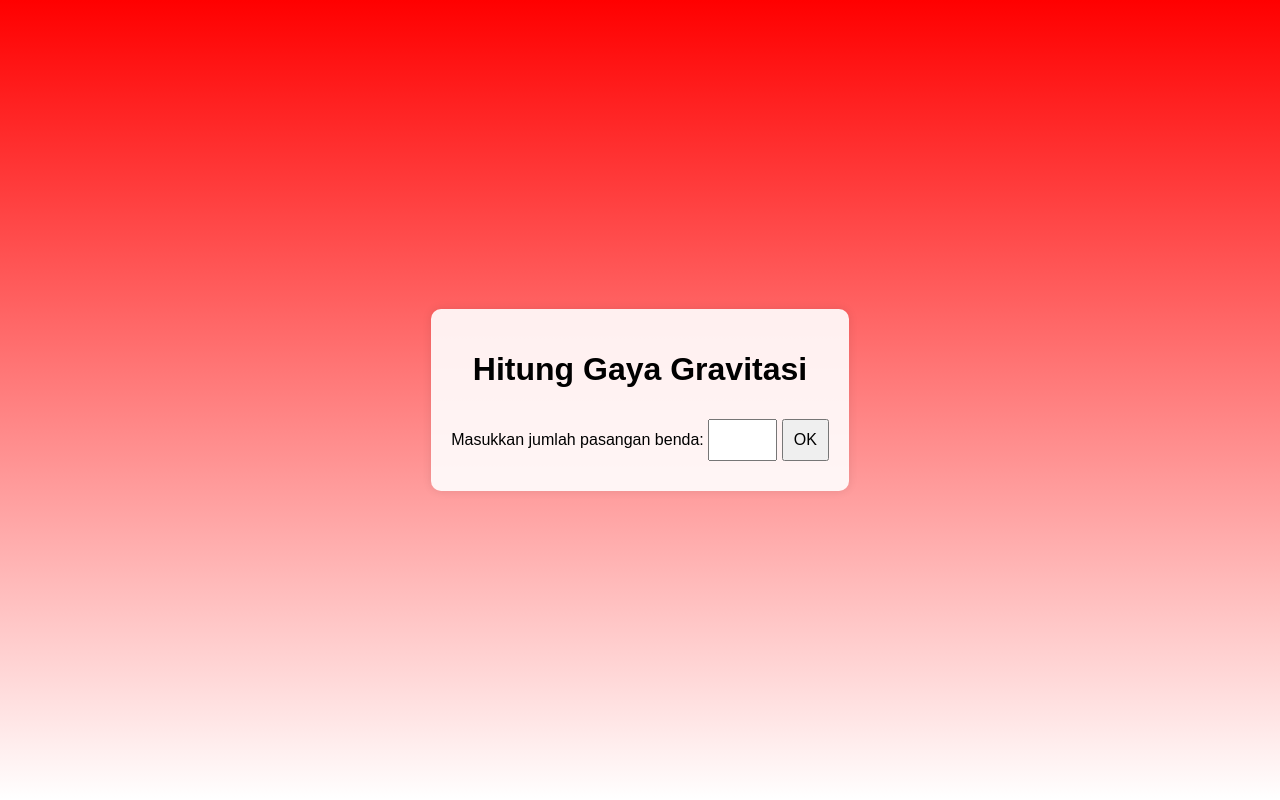
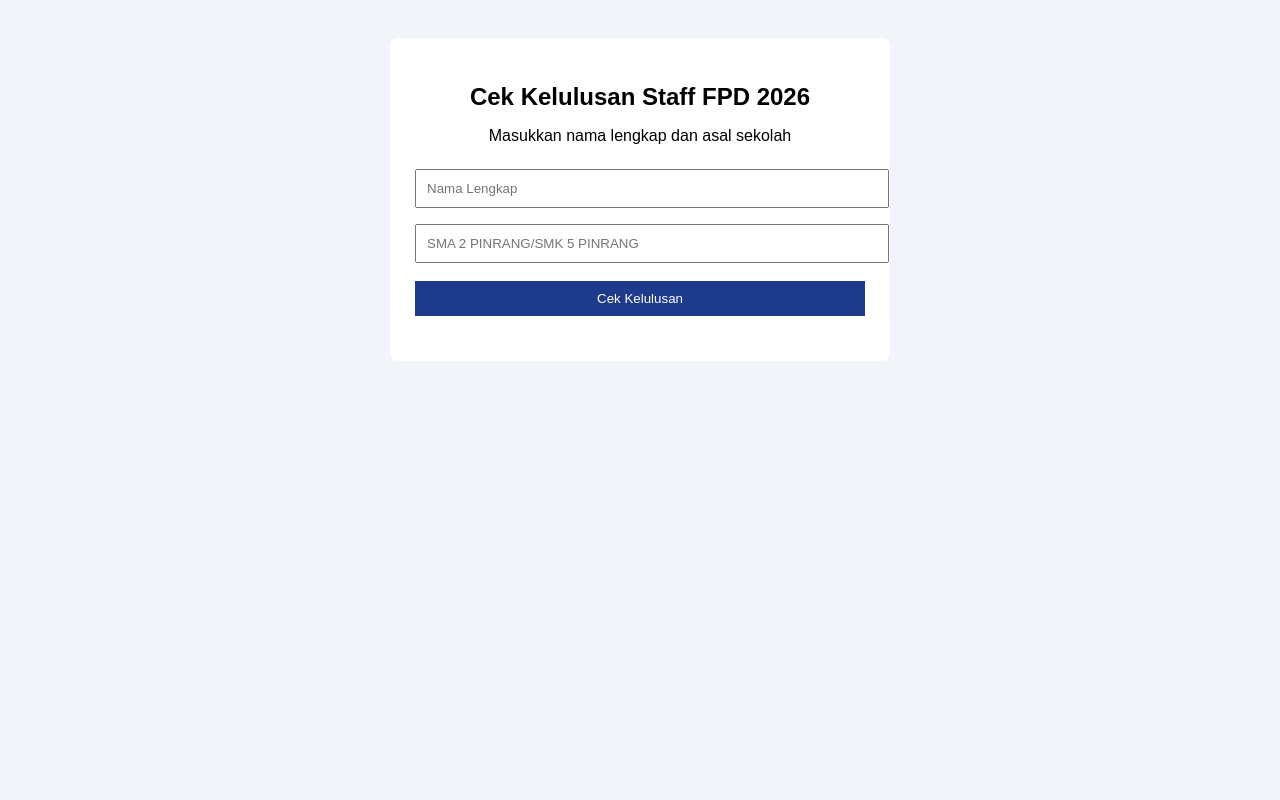
Before and after one commit to putra916/putra916.github.io, a plain HTML site: page index.html in a window 1280 px wide. Drawn offline with Linux system fonts and the light colour scheme.

Commit message:
Update index.html

```diff
--- a/index.html
+++ b/index.html
@@ -1,133 +1,127 @@
 <!DOCTYPE html>
-<html lang="en">
+<html lang="id">
 <head>
     <meta charset="UTF-8">
-    <meta name="viewport" content="width=device-width, initial-scale=1.0">
-    <title>Gravitasi Newton</title>
+    <title> Staff FPD 2026</title>
     <style>
         body {
-            background: linear-gradient(to bottom, red, white);
-            display: flex;
-            justify-content: center;
-            align-items: center;
-            height: 100vh;
-            margin: 0;
             font-family: Arial, sans-serif;
+            background: #f1f5f9;
+            padding: 30px;
         }
-        .container {
-            background: rgba(255, 255, 255, 0.9);
-            border-radius: 10px;
-            padding: 20px;
-            box-shadow: 0 0 10px rgba(0, 0, 0, 0.1);
+        .box {
+            max-width: 450px;
+            background: white;
+            margin: auto;
+            padding: 25px;
+            border-radius: 8px;
             text-align: center;
         }
-        .container table {
+        h2 {
+            margin-bottom: 10px;
+        }
+        input {
             width: 100%;
-            margin: 20px 0;
-            border-collapse: collapse;
+            padding: 10px;
+            margin: 8px 0;
         }
-        .container th, .container td {
-            border: 1px solid #ddd;
-            padding: 8px;
+        button {
+            padding: 10px 20px;
+            background: #1e3a8a;
+            color: white;
+            border: none;
+            cursor: pointer;
+            width: 100%;
+            margin-top: 10px;
         }
-        .container th {
-            background-color: #f2f2f2;
+        .hasil {
+            margin-top: 20px;
+            font-weight: bold;
         }
-        input, button {
-            margin: 10px 0;
-            padding: 10px;
-            font-size: 1rem;
+        .lolos {
+            color: green;
+        }
+        .tidak {
+            color: red;
         }
     </style>
 </head>
 <body>
-    <div class="container">
-        <h1>Hitung Gaya Gravitasi</h1>
-        <div>
-            <label for="jumlah">Masukkan jumlah pasangan benda: </label>
-            <input type="number" id="jumlah" min="1" max="5">
-            <button onclick="generateInputFields()">OK</button>
-        </div>
-        <div id="input-fields"></div>
-        <div id="calculation" style="display: none;">
-            <button onclick="calculateGravitasi()">Hitung Gaya Gravitasi</button>
-        </div>
-        <div id="results"></div>
-    </div>
-    <audio id="audio" src="suara.1.mp3"></audio>
 
-    <script>
-        let massaBendaPertama = [];
-        let massaBendaKedua = [];
-        let jarakBenda = [];
+<div class="box">
+    <h2>Cek Kelulusan Staff FPD 2026</h2>
+    <p>Masukkan nama lengkap dan asal sekolah</p>
 
-        function generateInputFields() {
-            const jumlah = document.getElementById('jumlah').value;
-            const inputFieldsDiv = document.getElementById('input-fields');
-            inputFieldsDiv.innerHTML = '';
-            massaBendaPertama = [];
-            massaBendaKedua = [];
-            jarakBenda = [];
+    <input type="text" id="nama" placeholder="Nama Lengkap">
+    <input type="text" id="sekolah" placeholder="SMA 2 PINRANG/SMK 5 PINRANG">
 
-            if (jumlah > 0 && jumlah <= 5) {
-                let table = '<table>';
-                table += '<tr><th>Pasangan</th><th>Massa Benda Pertama (kg)</th><th>Massa Benda Kedua (kg)</th><th>Jarak (m)</th></tr>';
+    <button onclick="cekKelulusan()">Cek Kelulusan</button>
 
-                for (let i = 0; i < jumlah; i++) {
-                    table += `
-                        <tr>
-                            <td>${i + 1}</td>
-                            <td><input type="number" id="m1-${i}" step="any"></td>
-                            <td><input type="number" id="m2-${i}" step="any"></td>
-                            <td><input type="number" id="r-${i}" step="any"></td>
-                        </tr>
-                    `;
-                }
+    <div id="hasil" class="hasil"></div>
+</div>
 
-                table += '</table>';
-                inputFieldsDiv.innerHTML = table;
-                document.getElementById('calculation').style.display = 'block';
-            } else {
-                alert('Jumlah pasangan benda harus antara 1 dan 5.');
-            }
+<script>
+    // ===============================
+    // DATA LOLOS STAFF FPD 2026
+    // ===============================
+    const dataLolos = [
+        { nama: "INDRA SETIAWAN", sekolah: "SMA 2 PINRANG" },
+        { nama: "ABIL SAFAAT", sekolah: "SMK 5 PINRANG" },
+        { nama: "DIAN ADE PUTRI", sekolah: "SMA 2 PINRANG" },
+        { nama: "JULIANTI", sekolah: "SMA 2 PINRANG" },
+        { nama: "AISYA ALYA", sekolah: "SMA 2 PINRANG" },
+        { nama: "AULIA CITRA ANUGRAH", sekolah: "SMA 2 PINRANG" },
+        { nama: "AFDAL RUDI", sekolah: "SMA 2 PINRANG" },
+        { nama: "AZIZUL ISMI UMAR", sekolah: "SMK 5 PINRANG" },
+        { nama: "JUMRIAH", sekolah: "SMA 2 PINRANG" },
+        { nama: "KHAIRUN NISA", sekolah: "SMK 5 PINRANG" },
+        { nama: "KAMELIANI", sekolah: "SMK 5 PINRANG" },
+        { nama: "MUHAMMAD TAUFIQ", sekolah: "SMA 2 PINRANG" },
+        { nama: "NUR FITRA RAMADHANI", sekolah: "SMK 5 PINRANG" },
+        { nama: "REHAN", sekolah: "SMA 2 PINRANG" },
+        { nama: "RIANA", sekolah: "SMA 2 PINRANG" },
+        { nama: "SAKINAH", sekolah: "SMA 2 PINRANG" },
+        { nama: "YANA", sekolah: "SMA 2 PINRANG" },
+        { nama: "ABDUL FATTA RIFAI", sekolah: "SMA 2 PINRANG" },
+        { nama: "AKBAR", sekolah: "SMA 2 PINRANG" },
+        { nama: "DANIA AMIRAH", sekolah: "SMK 5 PINRANG" },
+        { nama: "MELYSAH", sekolah: "SMA 2 PINRANG" },
+        { nama: "MUH SAING", sekolah: "SMA 2 PINRANG" },
+        { nama: "MUH ILYAS", sekolah: "SMA 2 PINRANG" },
+        { nama: "NUR FAIDAH", sekolah: "SMA 2 PINRANG" },
+        { nama: "NUR ALAMSYAH ILHAM", sekolah: "SMA 2 PINRANG" },
+        { nama: "NURUL MAGHFIRAH", sekolah: "SMK 5 PINRANG" },
+        { nama: "RESKY NUR AZYFAH", sekolah: "SMA 2 PINRANG" },
+        { nama: "RADIATUL MUNAWARRAH", sekolah: "SMA 2 PINRANG" },
+        { nama: "TIWI LESTARI", sekolah: "SMA 2 PINRANG" },
+        { nama: "ZAZKIA RAMADHANI", sekolah: "SMK 5 PINRANG" },
+        { nama: "ANUGRAH ALAM", sekolah: "SMA 2 PINRANG" },
+        { nama: "EVIANA KARINA", sekolah: "SMA 2 PINRANG" },
+        { nama: "NURAULIA", sekolah: "SMA 2 PINRANG" },
+        { nama: "PANI", sekolah: "SMK 5 PINRANG" },
+        { nama: "RESKY HELL YANTII", sekolah: "SMK 5 PINRANG" },
+        { nama: "SAFNI MAULANA ASRIADI", sekolah: "SMA 2 PINRANG" },
+        { nama: "SYARIDAH", sekolah: "SMA 2 PINRANG" },
+        { nama: "WAHYUNI", sekolah: "SMA 2 PINRANG" },
+        { nama: "WAHYULIA", sekolah: "SMK 5 PINRANG" }
+    ];
+
+    function cekKelulusan() {
+        const namaInput = document.getElementById("nama").value.toUpperCase().trim();
+        const sekolahInput = document.getElementById("sekolah").value.toUpperCase().trim();
+        const hasil = document.getElementById("hasil");
+
+        const ditemukan = dataLolos.find(d =>
+            d.nama === namaInput && d.sekolah === sekolahInput
+        );
+
+        if (ditemukan) {
+            hasil.innerHTML = "🎉 SELAMAT! ANDA <span class='lolos'>LOLOS</span> SEBAGAI STAFF FPD 2026/HUBUNGI NOMOR INI UNTUK INFO LEBIH LANJUT 082193374985";
+        } else {
+            hasil.innerHTML = "❌ MAAF, DATA ANDA BELUM SESUAI <span class='tidak'>TIDAK LOLOS/ Mohon cek kembali penulisan nama lengkap dan asal sekolah tanpa tanda baca</span>";
         }
+    }
+</script>
 
-        function calculateGravitasi() {
-            const G = 6.67430e-11;
-            const jumlah = document.getElementById('jumlah').value;
-            let resultsDiv = document.getElementById('results');
-            resultsDiv.innerHTML = '<h2>Hasil Perhitungan:</h2>';
-
-            let dataLengkap = true;
-
-            for (let i = 0; i < jumlah; i++) {
-                const m1 = document.getElementById(`m1-${i}`).value;
-                const m2 = document.getElementById(`m2-${i}`).value;
-                const r = document.getElementById(`r-${i}`).value;
-
-                if (!m1 || !m2 || !r) {
-                    dataLengkap = false;
-                    resultsDiv.innerHTML += `<p>Pasangan ke-${i + 1}: Data tidak lengkap</p>`;
-                } else {
-                    massaBendaPertama.push(m1);
-                    massaBendaKedua.push(m2);
-                    jarakBenda.push(r);
-                }
-            }
-
-            if (dataLengkap) {
-                for (let i = 0; i < jumlah; i++) {
-                    const F = G * (massaBendaPertama[i] * massaBendaKedua[i]) / (jarakBenda[i] * jarakBenda[i]);
-                    resultsDiv.innerHTML += `<p>Pasangan ke-${i + 1}: Gaya gravitasi = ${F} Newton</p>`;
-                }
-
-                // Memutar musik setelah perhitungan selesai
-                const audio = document.getElementById('audio');
-                audio.play();
-            } else {
-                resultsDiv.innerHTML = '<h2>Data tidak lengkap. Tidak dapat menghitung gaya gravitasi.</h2>';
-            }
-        }
-    </script>
 </body>
 </html>
```
